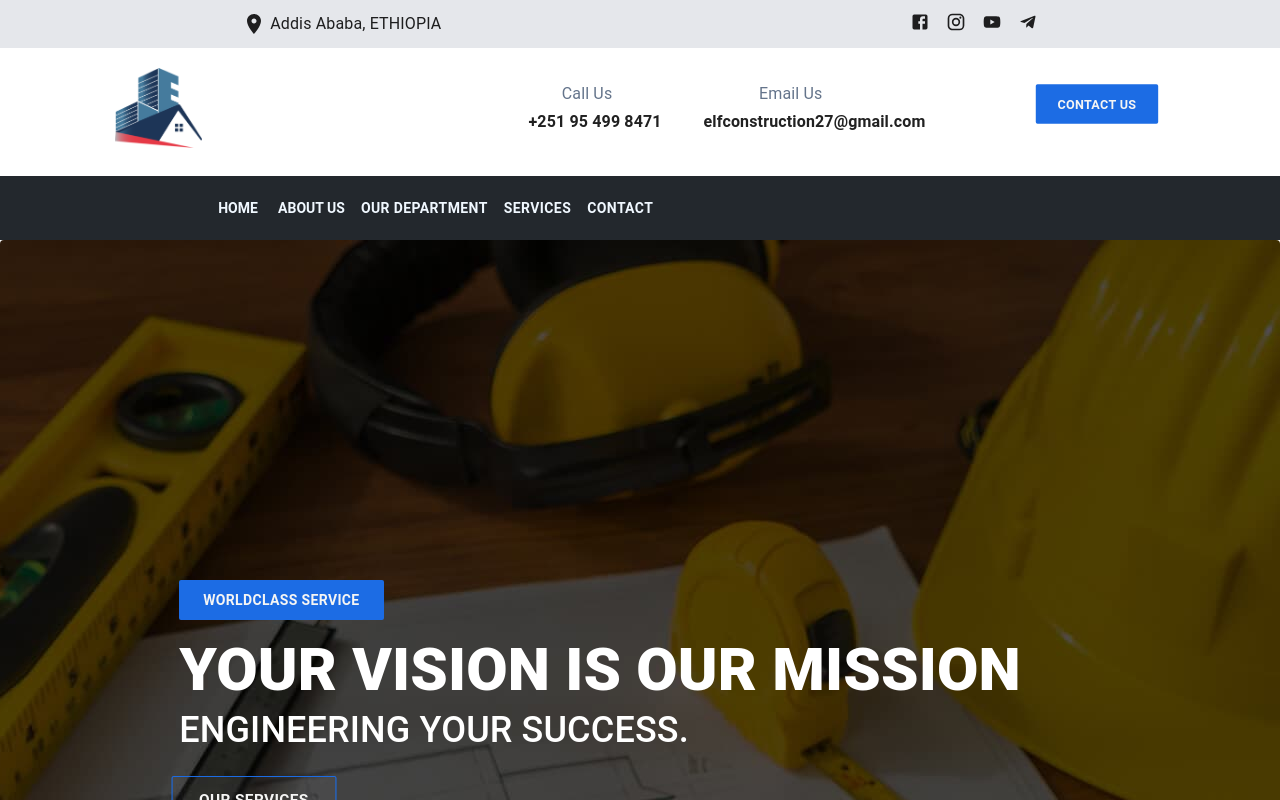
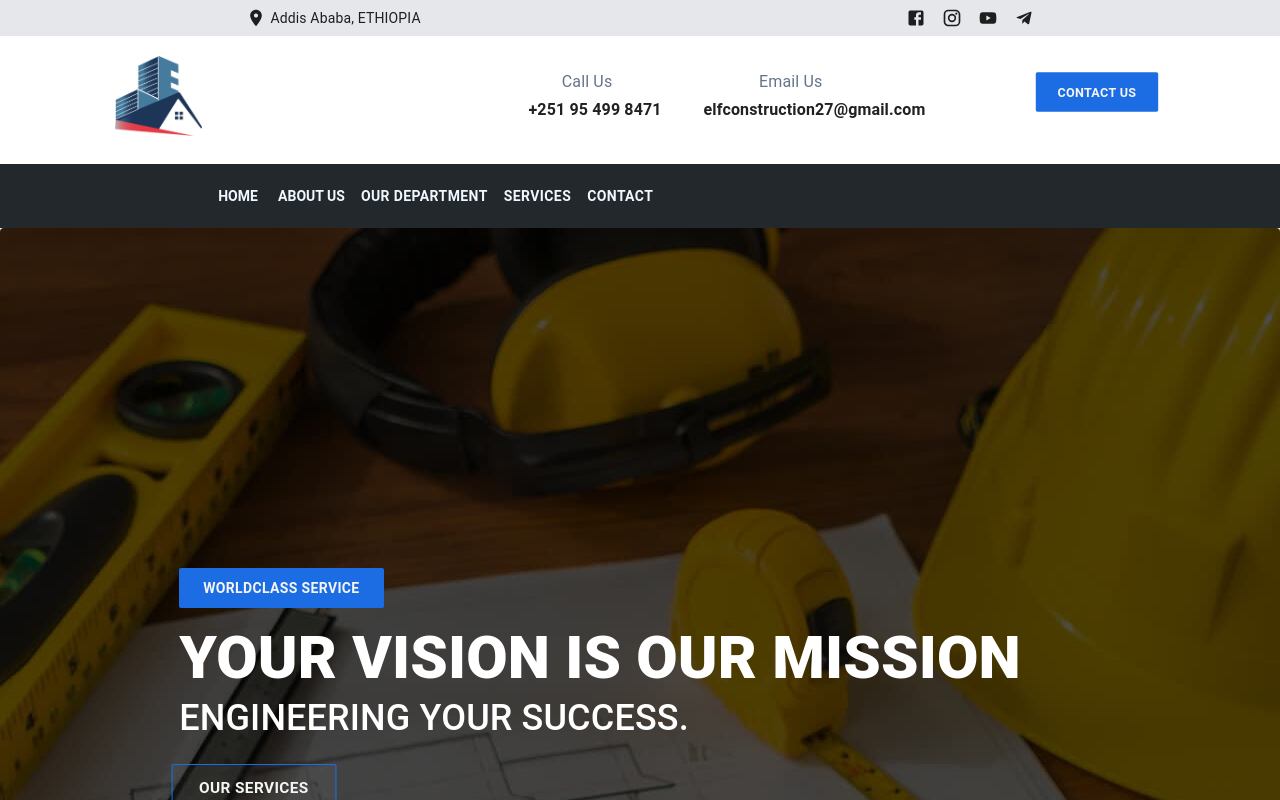
Before and after one commit to yohannes-mesay/elf-construction, a React (Vite) app: page / in a window 1280 px wide. Shown: the top 800 px of the page. Built offline with nearby package versions, Linux system fonts and the light colour scheme.

Commit message:
header icons

```diff
--- a/src/components/Header/Header.jsx
+++ b/src/components/Header/Header.jsx
@@ -10,16 +10,15 @@ import {
   YouTube,
   YoutubeSearchedFor,
 } from "@mui/icons-material";
-import FacebookIcon from "@mui/icons-material/Facebook";
-import { SvgIcon } from "@mui/material";
-import TelegramIcon from "@mui/icons-material/Telegram";
 
 function Header() {
   return (
-    <div className="flex justify-around flex-wrap m-auto gap-2 p-3 bg-gray-200">
+    <div className="flex justify-around items-center flex-wrap m-auto gap-2 p-2 bg-gray-200">
       <div className="flex">
-        <Place />
-        <p className="ml-1 font-sarif">Addis Ababa, ETHIOPIA</p>
+        <Place fontSize="small" />
+        <p className="ml-1 font-sarif text-sm">
+          Addis Ababa, ETHIOPIA
+        </p>
       </div>
       <div className="flex gap-4 flex-wrap">
         <Facebook fontSize="small" />
```
